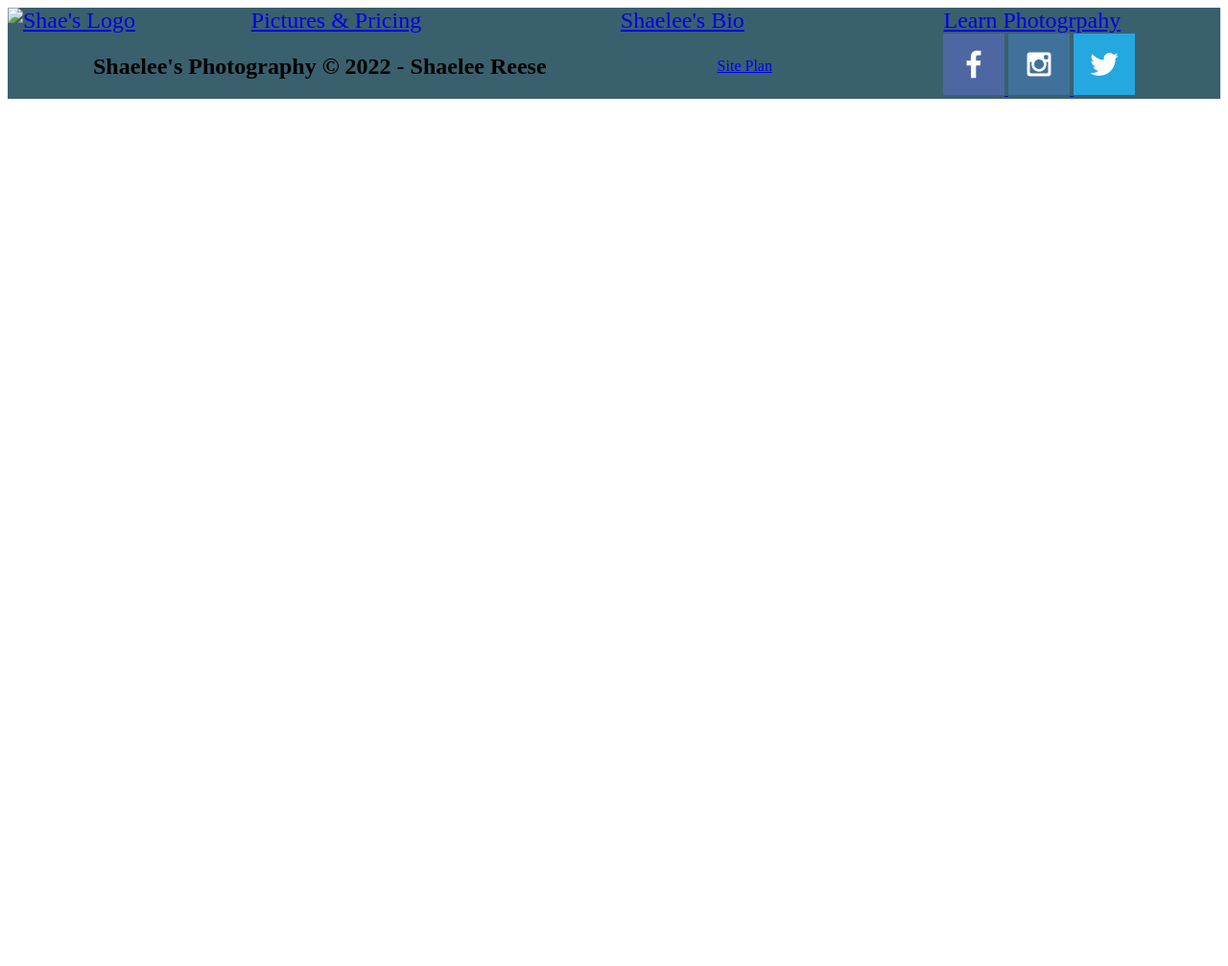
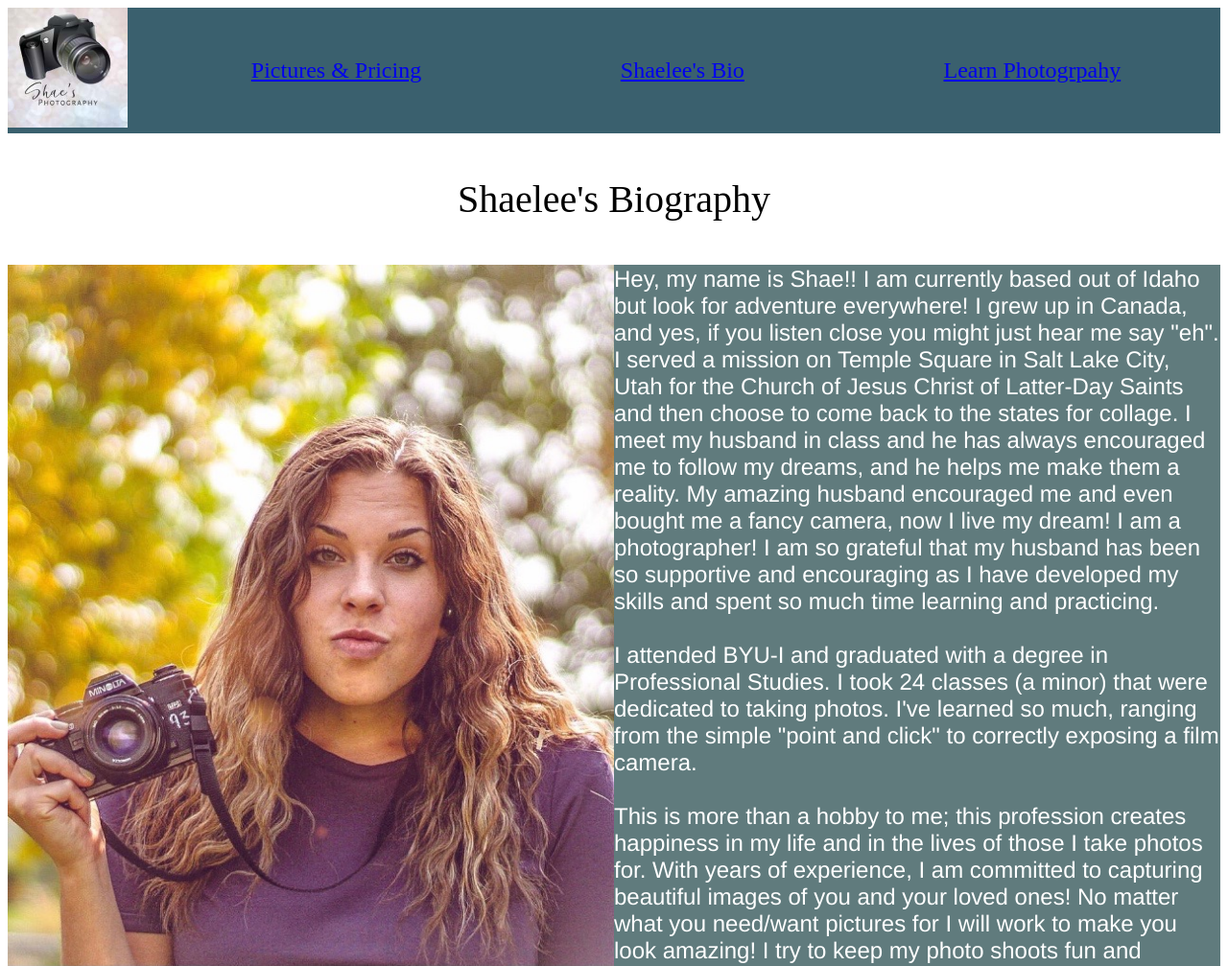
Before and after one commit to ChancelorReese/WhiteWaterRafting, a plain HTML site: page personlwebsite/bio.html in a window 1280 px wide. Shown: the top 1007 px of the page at 96% size. Before the commit the page ends 800 px from the top, so only its background shows below. Drawn offline with Linux system fonts and the light colour scheme; a web font is replaced by a local one.

Commit message:
bio additions

```diff
--- a/personlwebsite/bio.html
+++ b/personlwebsite/bio.html
@@ -4,13 +4,14 @@
     <meta charset="UTF-8">
     <meta http-equiv="X-UA-Compatible" content="IE=edge">
     <meta name="viewport" content="width=device-width, initial-scale=1.0">
-    <link rel="stylesheet" href="styles/home.css">
+    <link rel="stylesheet" href="styles/bio.css">
     <title>Shaelee'e Photography</title>
 </head>
 <body>
+    <div id="content">
     <header>
         <a href="home.html">
-            <img class="logo" src="./images/logo (2).jpg" alt="Shae's Logo">
+            <img class="logo" src="./images/logo.jpg" alt="Shae's Logo">
         </a>
         <nav>
             <a href="home.html">Pictures & Pricing</a>
@@ -20,7 +21,27 @@
         </nav>
     </header>
 
+    <main>
+        <h1>Shaelee's Biography</h1>
+        <img class="main_img" src="./images/shaelee1.jpeg" alt="First Photo of Shae">
 
+        <p>
+            Hey, my name is Shae!! I am currently based out of Idaho but look for adventure everywhere! I grew up in Canada, and yes, if you listen close you might just hear me say "eh". I served a mission on Temple Square in Salt Lake City, Utah for the Church of Jesus Christ of Latter-Day Saints and then choose to come back to the states for collage. I meet my husband in class and he has always encouraged me to follow my dreams, and he helps me make them a reality. My amazing husband encouraged me and even bought me a fancy camera, now I live my dream! I am a photographer! I am so grateful that my husband has been so supportive and encouraging as I have developed my skills and spent so much time learning and practicing.
+
+            <br> <br> I attended BYU-I and graduated with a degree in Professional Studies. I took 24 classes (a minor) that were dedicated to taking photos. I've learned so much, ranging from the simple "point and click" to correctly exposing a film camera.
+            <br> <br> This is more than a hobby to me; this profession creates happiness in my life and in the lives of those I take photos for. With years of experience, I am committed to capturing beautiful images of you and your loved ones! No matter what you need/want pictures for I will work to make you look amazing! I try to keep my photo shoots fun and professional. I can be your family photographer for every event from newborn pictures, high school seniors, engagements, weddings, and family pictures every year of the journey. Photos are such a great gift, they bring back memories and allow us to see loved ones after they are gone. I want to help you capture the milestones of life so that you and your family can remember them forever.
+        </p>
+
+        <div class="images">
+        <img class="shaelee2" src="./images/Shaelee2.jpg" alt="Second Photo of Shae">
+        <img class="Shaelee_I" src="./images/Shaelee_and_I.jpg" alt="Photo of Shae & I">
+        <img class="shaelee3" src="./images/Shaelee3.JPG.jpg" alt="Third Photo of Shae">
+        </div>
+
+
+
+
+    </main>
 
     <footer>
         <h2>Shaelee's Photography &copy; 2022 - Shaelee Reese </h2>
@@ -37,6 +58,7 @@
             </a>
         </div>
     </footer>
+    </div>
 
 </body>
 </html>
--- /dev/null
+++ b/personlwebsite/styles/bio.css
@@ -0,0 +1,70 @@
+@import url('https://fonts.googleapis.com/css2?family=Merriweather:wght@300&family=Playfair+Display:ital@1&display=swap');
+
+#content {
+    max-width: 2000px;
+    margin: 0 auto;
+    width: 100%;
+}
+
+.main_img {
+    height: 60%;
+    width: 50%;
+    float: left;
+}
+
+p {
+    color: white;
+    background-color: #607B7D;
+    padding: 1px;
+    margin: auto;
+    font: 1.5rem Playfair Display, Helvetica, sans-serif;
+}
+
+header {
+    display: grid;
+    grid-template-columns: 150px auto;
+    background-color: white;
+    background-color: #3A606E;
+    font: 1.5rem Merryweather;
+}
+
+nav {
+    display: flex;
+    justify-content: space-around;
+    align-items: center;
+
+}
+
+.logo {
+    width: 125px;
+}
+
+h1 {
+    border: solid white 5px;
+    text-align: center;
+    margin: 1em auto;
+    width: fit-content;
+    font: 2.5rem Merryweather;
+}
+
+
+.images {
+    display: flex;
+    grid-template-columns: auto;
+    box-shadow: 5px 5px 10px #522B47;
+    justify-content: space-around;
+    align-items: center;
+}
+
+.images:hover {
+    opacity: .6;
+    transform: scale(1.03);
+
+}
+
+footer{
+    display: flex;
+    justify-content: space-around;
+    align-items: center;
+    background-color: #3A606E;
+}
--- a/personlwebsite/styles/home.css
+++ b/personlwebsite/styles/home.css
@@ -1,11 +1,16 @@
 @import url('https://fonts.googleapis.com/css2?family=Merriweather:wght@300&family=Playfair+Display:ital@1&display=swap');
+
+#content {
+    max-width: 2000px;
+    margin: 0 auto;
+    width: 100%;
+}
 
 .img1{
     width: 100%;
     border: solid black 5px;
     transition: transform .5s;
     box-shadow: 5px 5px 10px #522B47;
-
 }
 
 .img1:hover {
@@ -93,7 +98,6 @@ nav {
     display: flex;
     justify-content: space-around;
     align-items: center;
-
 }
 
 h1 {
```
Also changed, not shown: personlwebsite/home.html (+2 -0 lines), personlwebsite/images/Shaelee2.jpg (added), personlwebsite/images/Shaelee3.JPG.jpg (added), personlwebsite/images/Shaelee_and_I.jpg (added).
